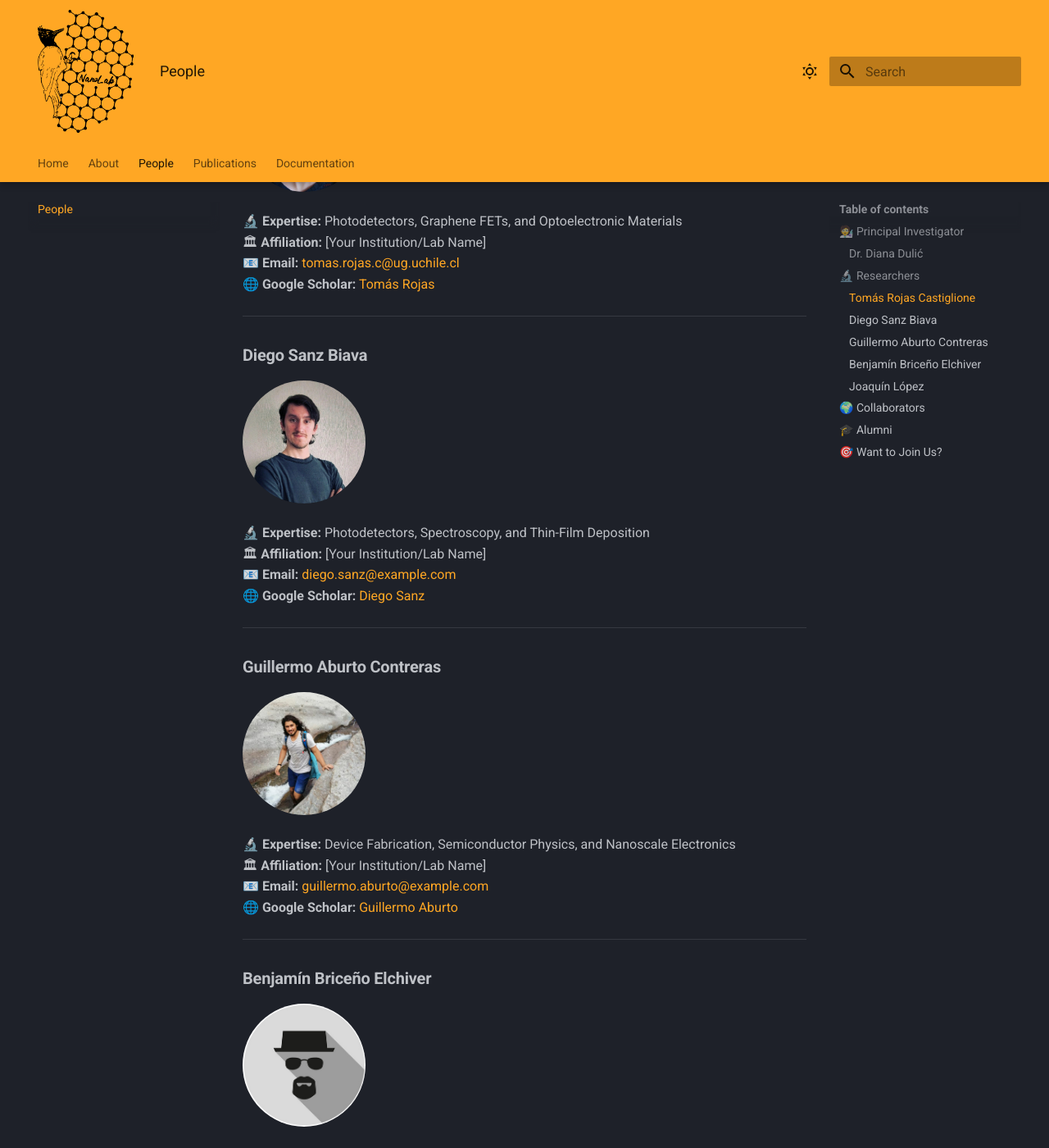
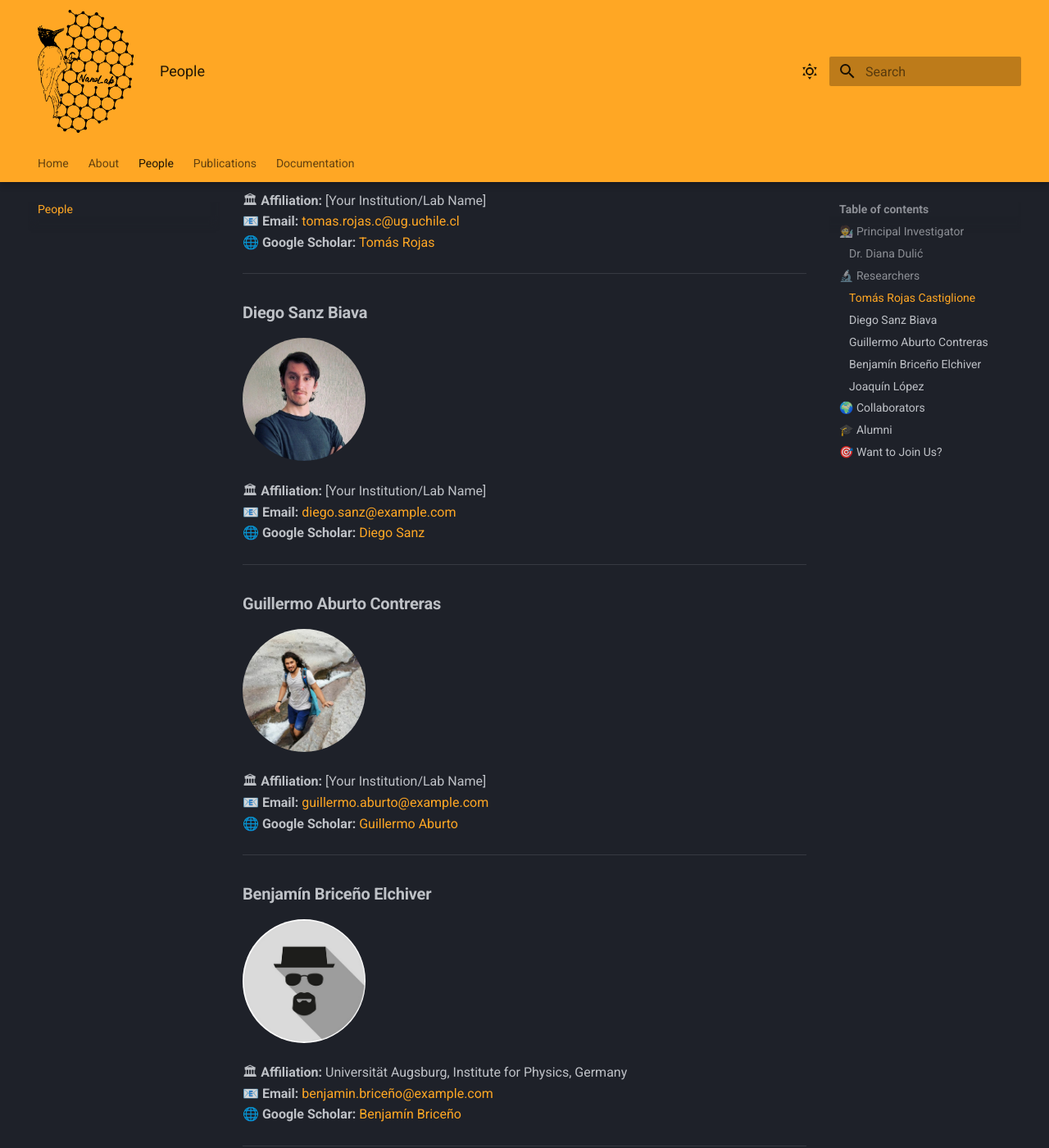
Before and after one commit to nanolab-fcfm/lab-webpage, an MkDocs documentation site: the page built from docs/people.md, in a window 1280 px wide and 1400 px high, scrolled down 955 px. Shown: the whole window at 82% size. Built offline with MkDocs 1.6.1 and Material for MkDocs 9.7.7, drawn with Linux system fonts in a browser that asks for light colours; some of the changed text lies outside the part shown.

Commit message:
removing expertise

```diff
--- a/docs/people.md
+++ b/docs/people.md
@@ -9,7 +9,6 @@ Welcome to our lab! We are a passionate team of researchers dedicated to **optoe
 ### **Dr. Diana Dulić**
 <img src="images/people/diana-dulic.png" width="150px" style="border-radius: 100px;">
 
-🔬 **Expertise:** Optoelectronics, Nanomaterials, and Quantum Devices
 🏛 **Affiliation:** [Your Institution/Lab Name]
 📧 **Email:** [diana.dulic@example.com](mailto:diana.dulic@example.com)
 🌐 **Website:** [ResearchGate/Google Scholar/University Profile]
@@ -21,7 +20,6 @@ Welcome to our lab! We are a passionate team of researchers dedicated to **optoe
 ### **Tomás Rojas Castiglione**
 <img src="images/people/tomas-rojas-castiglione.jpg" width="150px" style="border-radius: 100px;">
 
-🔬 **Expertise:** Photodetectors, Graphene FETs, and Optoelectronic Materials
 🏛 **Affiliation:** [Your Institution/Lab Name]
 📧 **Email:** [tomas.rojas.c@ug.uchile.cl](mailto:tomas.rojas.c@ug.uchile.cl)
 🌐 **Google Scholar:** [Tomás Rojas](https://scholar.google.com/citations?user=I7ZapO8AAAAJ&hl=en)
@@ -31,7 +29,6 @@ Welcome to our lab! We are a passionate team of researchers dedicated to **optoe
 ### **Diego Sanz Biava**
 <img src="images/people/diego-sanz.jpg" width="150px" style="border-radius: 100px;">
 
-🔬 **Expertise:** Photodetectors, Spectroscopy, and Thin-Film Deposition
 🏛 **Affiliation:** [Your Institution/Lab Name]
 📧 **Email:** [diego.sanz@example.com](mailto:diego.sanz@example.com)
 🌐 **Google Scholar:** [Diego Sanz](#)
@@ -41,7 +38,6 @@ Welcome to our lab! We are a passionate team of researchers dedicated to **optoe
 ### **Guillermo Aburto Contreras**
 <img src="images/people/guillermo-aburto.jpg" width="150px" style="border-radius: 100px;">
 
-🔬 **Expertise:** Device Fabrication, Semiconductor Physics, and Nanoscale Electronics
 🏛 **Affiliation:** [Your Institution/Lab Name]
 📧 **Email:** [guillermo.aburto@example.com](mailto:guillermo.aburto@example.com)
 🌐 **Google Scholar:** [Guillermo Aburto](#)
@@ -51,7 +47,6 @@ Welcome to our lab! We are a passionate team of researchers dedicated to **optoe
 ### **Benjamín Briceño Elchiver**
 <img src="images/people/incogni.png" width="150px" style="border-radius: 100px;">
 
-🔬 **Expertise:** 2D Materials, Photodetectors, and Electronic Transport
 🏛 **Affiliation:** Universität Augsburg, Institute for Physics, Germany
 📧 **Email:** [benjamin.briceño@example.com](mailto:benjamin.briceño@example.com)
 🌐 **Google Scholar:** [Benjamín Briceño](#)
@@ -61,7 +56,6 @@ Welcome to our lab! We are a passionate team of researchers dedicated to **optoe
 ### **Joaquín López**
 <img src="images/people/joaquin-lopez.png" width="150px" style="border-radius: 100px;">
 
-🔬 **Expertise:** Computational Simulations, Data Analysis, and Signal Processing
 🏛 **Affiliation:** [Your Institution/Lab Name]
 📧 **Email:** [joaquin.lopez@example.com](mailto:joaquin.lopez@example.com)
 🌐 **Google Scholar:** [Joaquín López](#)
```
